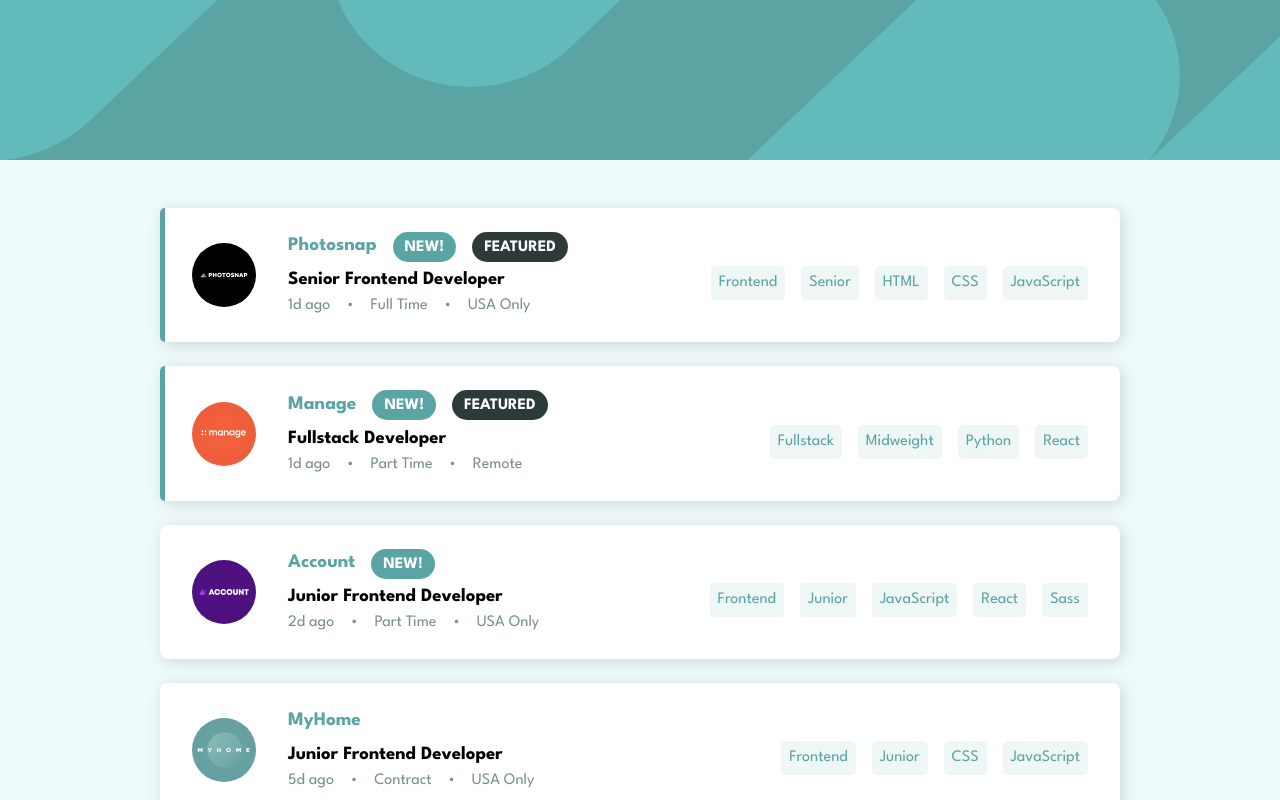
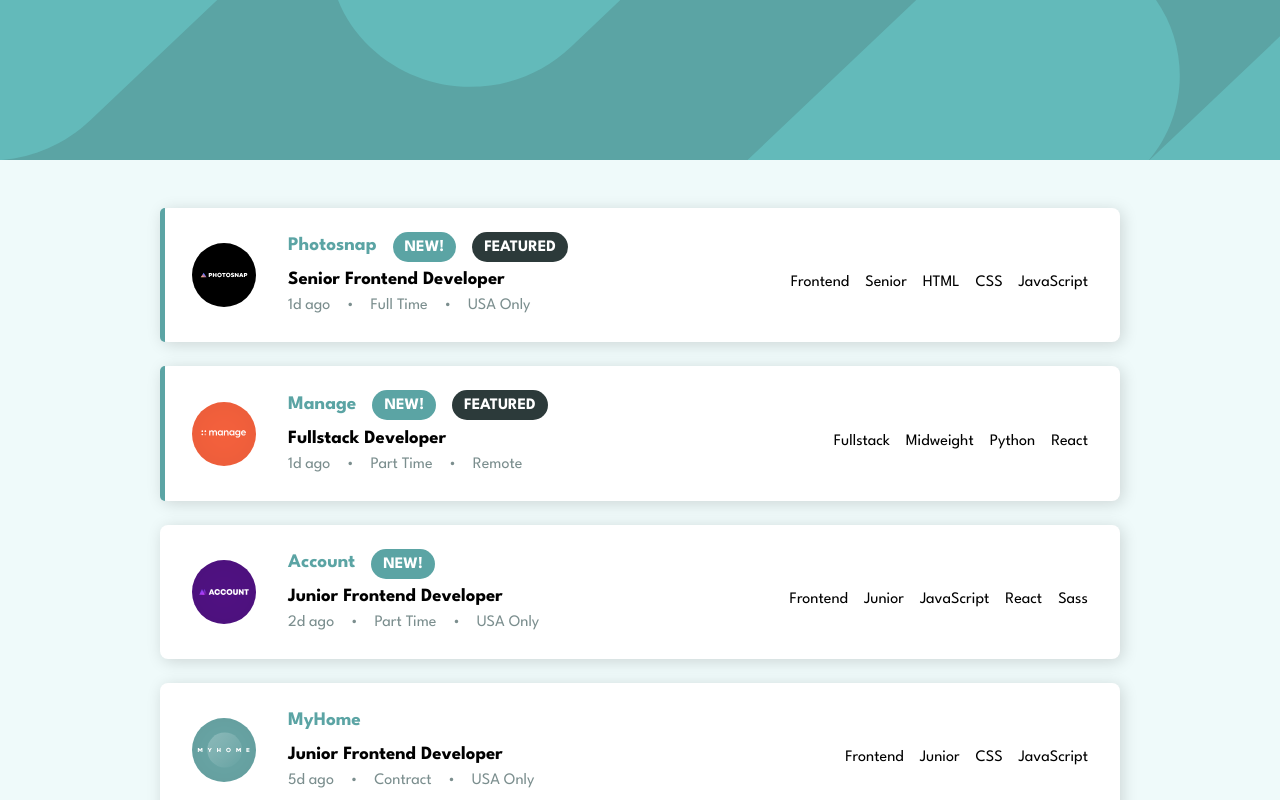
Before and after one commit to MikDra1/job-listings, a React (Vite) app: page / in a window 1280 px wide. Shown: the top 800 px of the page. Built offline with nearby package versions, Linux system fonts and the light colour scheme.

Commit message:
Initial commit

```diff
--- a/src/components/Job.jsx
+++ b/src/components/Job.jsx
@@ -18,22 +18,22 @@ function Job({ job, onSearch }) {
       <h3 className="job__position">{job.position}</h3>
 
       <div className="job__data">
-        <li>{job.postedAt}</li>&bull;
-        <li>{job.contract}</li>&bull;
-        <li>{job.location}</li>
+        <div>{job.postedAt}</div>&bull;
+        <div>{job.contract}</div>&bull;
+        <div>{job.location}</div>
       </div>
       </div>
       </div>
       </div>
 
       <div className="job__mustknow">
-        <li onClick={() => onSearch(job.role)}>{job.role}</li>
-        <li onClick={() => onSearch(job.level)}>{job.level}</li>
+        <div onClick={() => onSearch(job.role)}>{job.role}</div>
+        <div onClick={() => onSearch(job.level)}>{job.level}</div>
         {job.languages.map((language) => (
-          <li onClick={() => onSearch(language)} key={language}>{language}</li>
+          <div onClick={() => onSearch(language)} key={language}>{language}</div>
         ))}
         {job.tools.map((tool) => (
-          <li onClick={() => onSearch(tool)} key={tool}>{tool}</li>
+          <div onClick={() => onSearch(tool)} key={tool}>{tool}</div>
         ))}
       </div>
     </div>
```
